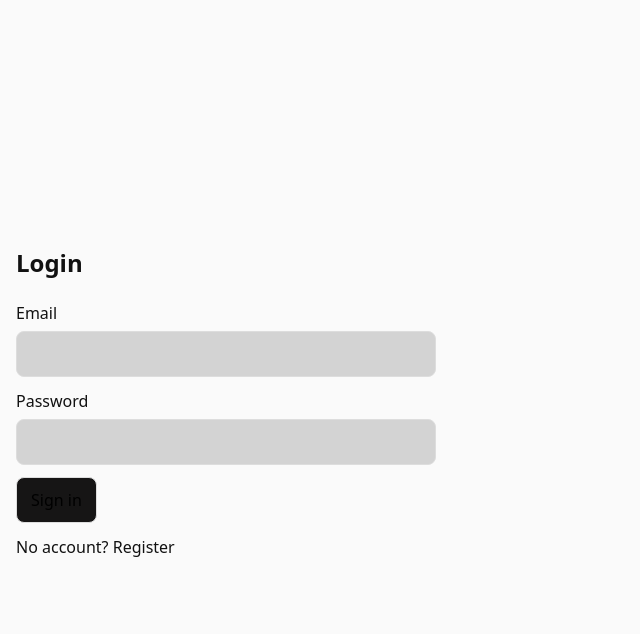
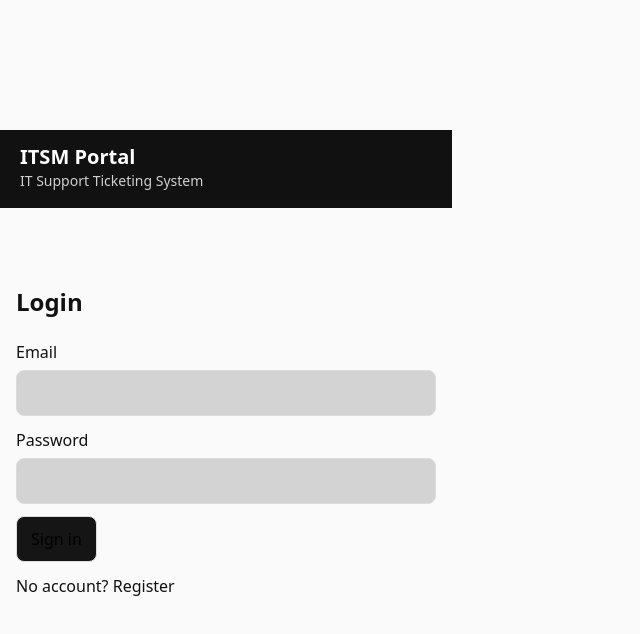
Before and after one commit to TheBAnalystSN/frontend, a React app: page /login in a window 1280 px wide. Shown: the top 634 px of the page, without its empty margins (0-640 px from the left). Built offline with nearby package versions, Linux system fonts and the light colour scheme; the HTML template or start-up script is replaced by a standard one.

Commit message:
feat(layout): mount global Header component above main routes

```diff
--- a/src/App.jsx
+++ b/src/App.jsx
@@ -4,10 +4,16 @@ import ProtectedRoute from "./components/ProtectedRoute";
 import Login from "./pages/Login";
 import Register from "./pages/Register";
 import Dashboard from "./pages/Dashboard";
+import Header from "./components/Header";
 
 export default function App() {
   return (
-    <AuthProvider>
+
+    <><>
+      <Header />
+      {/* existing routes / layout below */}
+
+    </><AuthProvider>
         <BrowserRouter>
           <Routes>
             <Route path="/" element={<Navigate to="/dashboard" replace />} />
@@ -17,14 +23,11 @@ export default function App() {
 
             <Route
               path="/dashboard"
-            element={
-              <ProtectedRoute>
+              element={<ProtectedRoute>
                 <Dashboard />
-              </ProtectedRoute>
-            }
-          />
+              </ProtectedRoute>} />
           </Routes>
         </BrowserRouter>
-    </AuthProvider>
+      </AuthProvider></>
   );
 }
```
Lines whose indentation alone changed are shown as unchanged.
